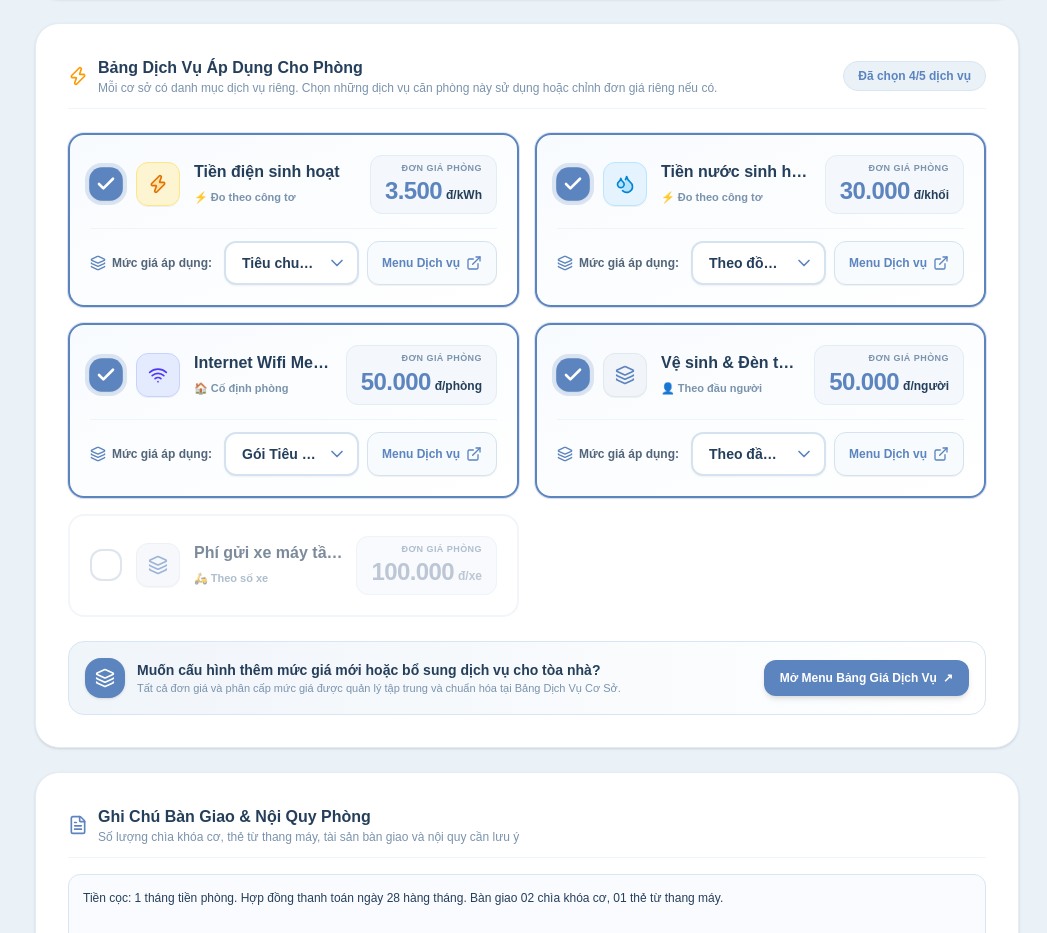
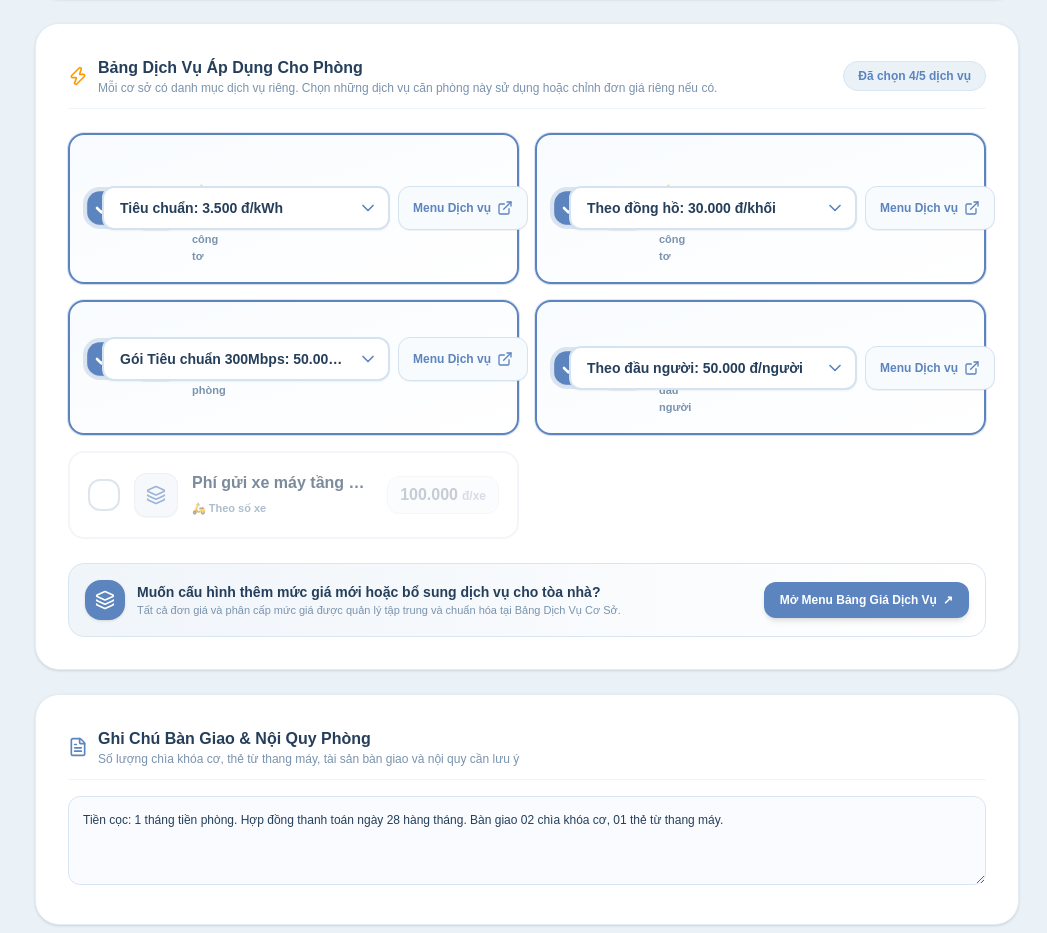
Before and after one commit to ngocnh05/honu_home, a Next.js app: page /rooms/create in a window 1280 px wide. Shown: the part 1485-2418 px from the top of the page, without its empty margins (233-1280 px from the left). Built offline with nearby package versions, Linux system fonts and the light colour scheme.

Commit message:
refactor(rooms): streamline service card to single row by removing redundant top price box and cleaning options

```diff
--- a/src/components/rooms/create-room-view.tsx
+++ b/src/components/rooms/create-room-view.tsx
@@ -1225,14 +1225,14 @@ export function CreateRoomView() {
               return (
                 <div
                   key={srv.id}
-                  className={`p-4 sm:p-5 rounded-2xl border-2 transition-all flex flex-col justify-between gap-3.5 ${
+                  className={`p-4 sm:p-4.5 rounded-2xl border-2 transition-all flex flex-col justify-between gap-3.5 ${
                     srv.selected
                       ? "border-[#5C84BE] bg-gradient-to-br from-[#F8FBFE] to-white shadow-xs ring-1 ring-[#5C84BE]/20"
                       : "border-[#EAF0F6] bg-white opacity-60 hover:opacity-100 hover:border-slate-300"
                   }`}
                 >
-                  {/* Hàng 1: Nút Checkbox to (chỉ click vào nút này hoặc icon/tiêu đề để bật/tắt), Tên dịch vụ & Giá phòng */}
-                  <div className="flex items-center justify-between gap-3">
+                  {/* Hàng 1: Nút Checkbox to, Icon to, Tên dịch vụ, và Chọn mức giá dạng Combobox to */}
+                  <div className="flex flex-col sm:flex-row sm:items-center justify-between gap-3.5">
                     <div className="flex items-center gap-3.5 min-w-0">
                       {/* Nút Checkbox to rõ: Bấm trực tiếp vào đây để bật/tắt dịch vụ */}
                       <button
@@ -1293,41 +1293,11 @@ export function CreateRoomView() {
                       </div>
                     </div>
 
-                    {/* Hiển thị Giá tiền Đang Áp Dụng (To, Đậm, Sắc Nét, Không lặp thừa) */}
-                    <div className="flex flex-col items-end text-right shrink-0 bg-[#F4F8FC] px-3.5 py-1.5 rounded-xl border border-[#E3EDF6]">
-                      <span className="text-[9px] font-extrabold text-[#7A93AD] uppercase tracking-wider">
-                        Đơn giá phòng
-                      </span>
-                      <div className="flex items-baseline gap-1">
-                        <span
-                          className={`text-lg sm:text-2xl font-black font-mono tracking-tight ${
-                            srv.selected ? "text-[#5C84BE]" : "text-slate-400"
-                          }`}
-                        >
-                          {formatPrice(srv.price)}
-                        </span>
-                        <span
-                          className={`text-xs font-black ${
-                            srv.selected ? "text-[#253F5B]" : "text-slate-400"
-                          }`}
-                        >
-                          {srv.unit}
-                        </span>
-                      </div>
-                    </div>
-                  </div>
-
-                  {/* Hàng 2: COMBOBOX Chọn Gói Giá To Rõ & Nút Sang Menu Dịch vụ */}
+                    {/* Vùng chọn mức giá Combobox TO hoặc hiển thị đơn giá chuẩn khi không có nhiều gói */}
                     {srv.selected && srv.priceOptions && srv.priceOptions.length > 0 ? (
-                    <div className="pt-3 border-t border-[#EDF4FA] flex flex-col sm:flex-row sm:items-center justify-between gap-3">
-                      <div className="flex items-center gap-1.5 text-xs font-bold text-[#526579] shrink-0">
-                        <Layers className="w-4 h-4 text-[#5C84BE]" />
-                        <span>Mức giá áp dụng:</span>
-                      </div>
-
-                      <div className="flex items-center gap-2 flex-1 sm:justify-end">
-                        {/* Combobox TO, RỘNG, DỄ NHÌN VÀ DỄ BẤM */}
-                        <div className="relative flex-1 sm:max-w-md">
+                      <div className="flex items-center gap-2 w-full sm:w-auto shrink-0 justify-end">
+                        {/* Combobox TO, RỘNG, DỄ BẤM - KHÔNG BỊ TRÙNG LẶP */}
+                        <div className="relative w-full sm:w-72">
                           <select
                             value={srv.selectedOptionId || srv.priceOptions[0]?.id}
                             onChange={(e) => handleServiceOptionChange(srv.id, e.target.value)}
@@ -1335,7 +1305,7 @@ export function CreateRoomView() {
                           >
                             {srv.priceOptions.map((opt) => (
                               <option key={opt.id} value={opt.id} className="py-1">
-                                {opt.label} • {opt.price.toLocaleString("vi-VN")} {opt.unit}
+                                {opt.label}: {opt.price.toLocaleString("vi-VN")} {opt.unit}
                               </option>
                             ))}
                           </select>
@@ -1353,23 +1323,37 @@ export function CreateRoomView() {
                           <ExternalLink className="w-4 h-4" />
                         </Link>
                       </div>
+                    ) : srv.selected ? (
+                      <div className="flex items-center gap-3 shrink-0 self-end sm:self-center">
+                        <div className="flex items-baseline gap-1 bg-[#F4F8FC] px-3.5 py-2 rounded-xl border border-[#E3EDF6]">
+                          <span className="text-base sm:text-lg font-black font-mono text-[#5C84BE]">
+                            {formatPrice(srv.price)}
+                          </span>
+                          <span className="text-xs font-black text-[#253F5B]">
+                            {srv.unit}
+                          </span>
                         </div>
-                  ) : srv.selected ? (
-                    <div className="pt-2.5 border-t border-[#EDF4FA] flex items-center justify-between text-xs text-[#7A93AD]">
-                      <span className="text-[11px] flex items-center gap-1.5 font-semibold text-slate-500">
-                        <Check className="w-4 h-4 text-emerald-600" />
-                        <span>Áp dụng mức giá mặc định của cơ sở</span>
-                      </span>
                         <Link
                           href="/services"
                           target="_blank"
-                        className="text-[11px] text-[#5C84BE] hover:underline font-bold flex items-center gap-1"
+                          className="h-10 px-3 rounded-xl border border-[#D5E3F0] bg-[#F8FBFE] hover:bg-[#EDF4FA] text-[#5C84BE] text-xs font-bold shrink-0 flex items-center gap-1 transition-colors"
                         >
-                        <span>Sửa tại Menu Dịch vụ</span>
+                          <span>Menu Dịch vụ</span>
                           <ExternalLink className="w-3.5 h-3.5" />
                         </Link>
                       </div>
-                  ) : null}
+                    ) : (
+                      /* Khi chưa chọn: hiển thị mờ đơn vị cơ sở */
+                      <div className="flex items-baseline gap-1 bg-slate-50 px-3 py-1.5 rounded-xl border border-slate-200 opacity-60 shrink-0 self-end sm:self-center">
+                        <span className="text-sm sm:text-base font-bold font-mono text-slate-500">
+                          {formatPrice(srv.price)}
+                        </span>
+                        <span className="text-xs font-bold text-slate-400">
+                          {srv.unit}
+                        </span>
+                      </div>
+                    )}
+                  </div>
                 </div>
               );
             })}
--- a/src/components/rooms/edit-room-view.tsx
+++ b/src/components/rooms/edit-room-view.tsx
@@ -1275,14 +1275,14 @@ export function EditRoomView({ room }: EditRoomViewProps) {
               return (
                 <div
                   key={srv.id}
-                  className={`p-4 sm:p-5 rounded-2xl border-2 transition-all flex flex-col justify-between gap-3.5 ${
+                  className={`p-4 sm:p-4.5 rounded-2xl border-2 transition-all flex flex-col justify-between gap-3.5 ${
                     srv.selected
                       ? "border-[#5C84BE] bg-gradient-to-br from-[#F8FBFE] to-white shadow-xs ring-1 ring-[#5C84BE]/20"
                       : "border-[#EAF0F6] bg-white opacity-60 hover:opacity-100 hover:border-slate-300"
                   }`}
                 >
-                  {/* Hàng 1: Nút Checkbox to (chỉ click vào nút này hoặc icon/tiêu đề để bật/tắt), Tên dịch vụ & Giá phòng */}
-                  <div className="flex items-center justify-between gap-3">
+                  {/* Hàng 1: Nút Checkbox to, Icon to, Tên dịch vụ, và Chọn mức giá dạng Combobox to */}
+                  <div className="flex flex-col sm:flex-row sm:items-center justify-between gap-3.5">
                     <div className="flex items-center gap-3.5 min-w-0">
                       {/* Nút Checkbox to rõ: Bấm trực tiếp vào đây để bật/tắt dịch vụ */}
                       <button
@@ -1343,41 +1343,11 @@ export function EditRoomView({ room }: EditRoomViewProps) {
                       </div>
                     </div>
 
-                    {/* Hiển thị Giá tiền Đang Áp Dụng (To, Đậm, Sắc Nét, Không lặp thừa) */}
-                    <div className="flex flex-col items-end text-right shrink-0 bg-[#F4F8FC] px-3.5 py-1.5 rounded-xl border border-[#E3EDF6]">
-                      <span className="text-[9px] font-extrabold text-[#7A93AD] uppercase tracking-wider">
-                        Đơn giá phòng
-                      </span>
-                      <div className="flex items-baseline gap-1">
-                        <span
-                          className={`text-lg sm:text-2xl font-black font-mono tracking-tight ${
-                            srv.selected ? "text-[#5C84BE]" : "text-slate-400"
-                          }`}
-                        >
-                          {formatPrice(srv.price)}
-                        </span>
-                        <span
-                          className={`text-xs font-black ${
-                            srv.selected ? "text-[#253F5B]" : "text-slate-400"
-                          }`}
-                        >
-                          {srv.unit}
-                        </span>
-                      </div>
-                    </div>
-                  </div>
-
-                  {/* Hàng 2: COMBOBOX Chọn Gói Giá To Rõ & Nút Sang Menu Dịch vụ */}
+                    {/* Vùng chọn mức giá Combobox TO hoặc hiển thị đơn giá chuẩn khi không có nhiều gói */}
                     {srv.selected && srv.priceOptions && srv.priceOptions.length > 0 ? (
-                    <div className="pt-3 border-t border-[#EDF4FA] flex flex-col sm:flex-row sm:items-center justify-between gap-3">
-                      <div className="flex items-center gap-1.5 text-xs font-bold text-[#526579] shrink-0">
-                        <Layers className="w-4 h-4 text-[#5C84BE]" />
-                        <span>Mức giá áp dụng:</span>
-                      </div>
-
-                      <div className="flex items-center gap-2 flex-1 sm:justify-end">
-                        {/* Combobox TO, RỘNG, DỄ NHÌN VÀ DỄ BẤM */}
-                        <div className="relative flex-1 sm:max-w-md">
+                      <div className="flex items-center gap-2 w-full sm:w-auto shrink-0 justify-end">
+                        {/* Combobox TO, RỘNG, DỄ BẤM - KHÔNG BỊ TRÙNG LẶP */}
+                        <div className="relative w-full sm:w-72">
                           <select
                             value={srv.selectedOptionId || srv.priceOptions[0]?.id}
                             onChange={(e) => handleServiceOptionChange(srv.id, e.target.value)}
@@ -1385,7 +1355,7 @@ export function EditRoomView({ room }: EditRoomViewProps) {
                           >
                             {srv.priceOptions.map((opt) => (
                               <option key={opt.id} value={opt.id} className="py-1">
-                                {opt.label} • {opt.price.toLocaleString("vi-VN")} {opt.unit}
+                                {opt.label}: {opt.price.toLocaleString("vi-VN")} {opt.unit}
                               </option>
                             ))}
                           </select>
@@ -1403,23 +1373,37 @@ export function EditRoomView({ room }: EditRoomViewProps) {
                           <ExternalLink className="w-4 h-4" />
                         </Link>
                       </div>
+                    ) : srv.selected ? (
+                      <div className="flex items-center gap-3 shrink-0 self-end sm:self-center">
+                        <div className="flex items-baseline gap-1 bg-[#F4F8FC] px-3.5 py-2 rounded-xl border border-[#E3EDF6]">
+                          <span className="text-base sm:text-lg font-black font-mono text-[#5C84BE]">
+                            {formatPrice(srv.price)}
+                          </span>
+                          <span className="text-xs font-black text-[#253F5B]">
+                            {srv.unit}
+                          </span>
                         </div>
-                  ) : srv.selected ? (
-                    <div className="pt-2.5 border-t border-[#EDF4FA] flex items-center justify-between text-xs text-[#7A93AD]">
-                      <span className="text-[11px] flex items-center gap-1.5 font-semibold text-slate-500">
-                        <Check className="w-4 h-4 text-emerald-600" />
-                        <span>Áp dụng mức giá mặc định của cơ sở</span>
-                      </span>
                         <Link
                           href="/services"
                           target="_blank"
-                        className="text-[11px] text-[#5C84BE] hover:underline font-bold flex items-center gap-1"
+                          className="h-10 px-3 rounded-xl border border-[#D5E3F0] bg-[#F8FBFE] hover:bg-[#EDF4FA] text-[#5C84BE] text-xs font-bold shrink-0 flex items-center gap-1 transition-colors"
                         >
-                        <span>Sửa tại Menu Dịch vụ</span>
+                          <span>Menu Dịch vụ</span>
                           <ExternalLink className="w-3.5 h-3.5" />
                         </Link>
                       </div>
-                  ) : null}
+                    ) : (
+                      /* Khi chưa chọn: hiển thị mờ đơn vị cơ sở */
+                      <div className="flex items-baseline gap-1 bg-slate-50 px-3 py-1.5 rounded-xl border border-slate-200 opacity-60 shrink-0 self-end sm:self-center">
+                        <span className="text-sm sm:text-base font-bold font-mono text-slate-500">
+                          {formatPrice(srv.price)}
+                        </span>
+                        <span className="text-xs font-bold text-slate-400">
+                          {srv.unit}
+                        </span>
+                      </div>
+                    )}
+                  </div>
                 </div>
               );
             })}
--- a/src/lib/mock-data/services.ts
+++ b/src/lib/mock-data/services.ts
@@ -92,9 +92,9 @@ export const initialServices: ServiceItem[] = [
     isMandatory: false,
     appliedRoomsCount: 38,
     priceOptions: [
-      { id: "opt_cg_xe_1", label: "Xe số / Xe ga thường (100.000 đ/xe)", price: 100000, unit: "đ/xe", type: "per_vehicle", isDefault: true },
-      { id: "opt_cg_xe_2", label: "Xe điện có sạc qua đêm (150.000 đ/xe)", price: 150000, unit: "đ/xe", type: "per_vehicle" },
-      { id: "opt_cg_xe_3", label: "Xe thứ 2 ưu đãi (80.000 đ/xe)", price: 80000, unit: "đ/xe", type: "per_vehicle" },
+      { id: "opt_cg_xe_1", label: "Xe số / Xe ga thường", price: 100000, unit: "đ/xe", type: "per_vehicle", isDefault: true },
+      { id: "opt_cg_xe_2", label: "Xe điện có sạc qua đêm", price: 150000, unit: "đ/xe", type: "per_vehicle" },
+      { id: "opt_cg_xe_3", label: "Xe thứ 2 ưu đãi", price: 80000, unit: "đ/xe", type: "per_vehicle" },
     ],
   },
 
@@ -113,9 +113,9 @@ export const initialServices: ServiceItem[] = [
     isMandatory: true,
     appliedRoomsCount: 30,
     priceOptions: [
-      { id: "opt_md_dien_1", label: "Tiêu chuẩn (3.800 đ/kWh)", price: 3800, unit: "đ/kWh", type: "meter", isDefault: true },
-      { id: "opt_md_dien_2", label: "Ưu đãi dài hạn (3.500 đ/kWh)", price: 3500, unit: "đ/kWh", type: "meter" },
-      { id: "opt_md_dien_3", label: "Khoán trọn gói (400.000 đ/phòng)", price: 400000, unit: "đ/phòng", type: "per_room" },
+      { id: "opt_md_dien_1", label: "Tiêu chuẩn", price: 3800, unit: "đ/kWh", type: "meter", isDefault: true },
+      { id: "opt_md_dien_2", label: "Ưu đãi dài hạn", price: 3500, unit: "đ/kWh", type: "meter" },
+      { id: "opt_md_dien_3", label: "Khoán trọn gói", price: 400000, unit: "đ/phòng", type: "per_room" },
     ],
   },
   {
@@ -132,8 +132,8 @@ export const initialServices: ServiceItem[] = [
     isMandatory: true,
     appliedRoomsCount: 30,
     priceOptions: [
-      { id: "opt_md_nuoc_1", label: "Theo đồng hồ (35.000 đ/khối)", price: 35000, unit: "đ/khối", type: "meter", isDefault: true },
-      { id: "opt_md_nuoc_2", label: "Khoán theo người (120.000 đ/người)", price: 120000, unit: "đ/người", type: "per_person" },
+      { id: "opt_md_nuoc_1", label: "Theo đồng hồ", price: 35000, unit: "đ/khối", type: "meter", isDefault: true },
+      { id: "opt_md_nuoc_2", label: "Khoán theo người", price: 120000, unit: "đ/người", type: "per_person" },
     ],
   },
   {
@@ -150,8 +150,8 @@ export const initialServices: ServiceItem[] = [
     isMandatory: true,
     appliedRoomsCount: 30,
     priceOptions: [
-      { id: "opt_md_wifi_1", label: "Gói Tiêu chuẩn (60.000 đ/phòng)", price: 60000, unit: "đ/phòng", type: "per_room", isDefault: true },
-      { id: "opt_md_wifi_2", label: "Miễn phí (Ưu đãi)", price: 0, unit: "đ/phòng", type: "per_room" },
+      { id: "opt_md_wifi_1", label: "Gói Tiêu chuẩn", price: 60000, unit: "đ/phòng", type: "per_room", isDefault: true },
+      { id: "opt_md_wifi_2", label: "Miễn phí (Ưu đãi hợp đồng)", price: 0, unit: "đ/phòng", type: "per_room" },
     ],
   },
   {
@@ -168,8 +168,8 @@ export const initialServices: ServiceItem[] = [
     isMandatory: true,
     appliedRoomsCount: 30,
     priceOptions: [
-      { id: "opt_md_vs_1", label: "Theo đầu người (60.000 đ/người)", price: 60000, unit: "đ/người", type: "per_person", isDefault: true },
-      { id: "opt_md_vs_2", label: "Trọn gói phòng (120.000 đ/phòng)", price: 120000, unit: "đ/phòng", type: "per_room" },
+      { id: "opt_md_vs_1", label: "Theo đầu người", price: 60000, unit: "đ/người", type: "per_person", isDefault: true },
+      { id: "opt_md_vs_2", label: "Trọn gói phòng", price: 120000, unit: "đ/phòng", type: "per_room" },
     ],
   },
   {
@@ -186,8 +186,8 @@ export const initialServices: ServiceItem[] = [
     isMandatory: false,
     appliedRoomsCount: 18,
     priceOptions: [
-      { id: "opt_md_mg_1", label: "Không giới hạn lượt (70.000 đ/người)", price: 70000, unit: "đ/người", type: "per_person", isDefault: true },
-      { id: "opt_md_mg_2", label: "Trọn gói phòng (120.000 đ/phòng)", price: 120000, unit: "đ/phòng", type: "per_room" },
+      { id: "opt_md_mg_1", label: "Không giới hạn lượt", price: 70000, unit: "đ/người", type: "per_person", isDefault: true },
+      { id: "opt_md_mg_2", label: "Trọn gói phòng", price: 120000, unit: "đ/phòng", type: "per_room" },
     ],
   },
   {
@@ -204,8 +204,8 @@ export const initialServices: ServiceItem[] = [
     isMandatory: false,
     appliedRoomsCount: 25,
     priceOptions: [
-      { id: "opt_md_xe_1", label: "Xe máy tiêu chuẩn (120.000 đ/xe)", price: 120000, unit: "đ/xe", type: "per_vehicle", isDefault: true },
-      { id: "opt_md_xe_2", label: "Xe máy điện sạc (160.000 đ/xe)", price: 160000, unit: "đ/xe", type: "per_vehicle" },
+      { id: "opt_md_xe_1", label: "Xe máy tiêu chuẩn", price: 120000, unit: "đ/xe", type: "per_vehicle", isDefault: true },
+      { id: "opt_md_xe_2", label: "Xe máy điện sạc", price: 160000, unit: "đ/xe", type: "per_vehicle" },
     ],
   },
   {
@@ -222,8 +222,8 @@ export const initialServices: ServiceItem[] = [
     isMandatory: false,
     appliedRoomsCount: 4,
     priceOptions: [
-      { id: "opt_md_oto_1", label: "Xe 4-5 chỗ (1.200.000 đ/tháng)", price: 1200000, unit: "đ/xe", type: "per_vehicle", isDefault: true },
-      { id: "opt_md_oto_2", label: "Xe 7 chỗ / Bán tải (1.500.000 đ/tháng)", price: 1500000, unit: "đ/xe", type: "per_vehicle" },
+      { id: "opt_md_oto_1", label: "Xe 4-5 chỗ", price: 1200000, unit: "đ/xe", type: "per_vehicle", isDefault: true },
+      { id: "opt_md_oto_2", label: "Xe 7 chỗ / Bán tải", price: 1500000, unit: "đ/xe", type: "per_vehicle" },
     ],
   },
 
@@ -242,8 +242,8 @@ export const initialServices: ServiceItem[] = [
     isMandatory: true,
     appliedRoomsCount: 20,
     priceOptions: [
-      { id: "opt_cl_dien_1", label: "Tiêu chuẩn (4.000 đ/kWh)", price: 4000, unit: "đ/kWh", type: "meter", isDefault: true },
-      { id: "opt_cl_dien_2", label: "Ưu đãi dài hạn (3.800 đ/kWh)", price: 3800, unit: "đ/kWh", type: "meter" },
+      { id: "opt_cl_dien_1", label: "Tiêu chuẩn", price: 4000, unit: "đ/kWh", type: "meter", isDefault: true },
+      { id: "opt_cl_dien_2", label: "Ưu đãi dài hạn", price: 3800, unit: "đ/kWh", type: "meter" },
     ],
   },
   {
@@ -260,8 +260,8 @@ export const initialServices: ServiceItem[] = [
     isMandatory: true,
     appliedRoomsCount: 20,
     priceOptions: [
-      { id: "opt_cl_nuoc_1", label: "Khoán theo người (100.000 đ/người)", price: 100000, unit: "đ/người", type: "per_person", isDefault: true },
-      { id: "opt_cl_nuoc_2", label: "Trọn gói phòng (150.000 đ/phòng)", price: 150000, unit: "đ/phòng", type: "per_room" },
+      { id: "opt_cl_nuoc_1", label: "Khoán theo người", price: 100000, unit: "đ/người", type: "per_person", isDefault: true },
+      { id: "opt_cl_nuoc_2", label: "Trọn gói phòng", price: 150000, unit: "đ/phòng", type: "per_room" },
     ],
   },
   {
@@ -278,8 +278,8 @@ export const initialServices: ServiceItem[] = [
     isMandatory: true,
     appliedRoomsCount: 20,
     priceOptions: [
-      { id: "opt_cl_wifi_1", label: "Gói Tiêu chuẩn (50.000 đ/phòng)", price: 50000, unit: "đ/phòng", type: "per_room", isDefault: true },
-      { id: "opt_cl_wifi_2", label: "Miễn phí (0 đ)", price: 0, unit: "đ/phòng", type: "per_room" },
+      { id: "opt_cl_wifi_1", label: "Gói Tiêu chuẩn", price: 50000, unit: "đ/phòng", type: "per_room", isDefault: true },
+      { id: "opt_cl_wifi_2", label: "Miễn phí", price: 0, unit: "đ/phòng", type: "per_room" },
     ],
   },
   {
@@ -296,8 +296,8 @@ export const initialServices: ServiceItem[] = [
     isMandatory: true,
     appliedRoomsCount: 20,
     priceOptions: [
-      { id: "opt_cl_vs_1", label: "Theo người (50.000 đ/người)", price: 50000, unit: "đ/người", type: "per_person", isDefault: true },
-      { id: "opt_cl_vs_2", label: "Trọn gói phòng (100.000 đ/phòng)", price: 100000, unit: "đ/phòng", type: "per_room" },
+      { id: "opt_cl_vs_1", label: "Theo người", price: 50000, unit: "đ/người", type: "per_person", isDefault: true },
+      { id: "opt_cl_vs_2", label: "Trọn gói phòng", price: 100000, unit: "đ/phòng", type: "per_room" },
     ],
   },
   {
@@ -314,8 +314,8 @@ export const initialServices: ServiceItem[] = [
     isMandatory: false,
     appliedRoomsCount: 16,
     priceOptions: [
-      { id: "opt_cl_xe_1", label: "Xe máy tiêu chuẩn (100.000 đ/xe)", price: 100000, unit: "đ/xe", type: "per_vehicle", isDefault: true },
-      { id: "opt_cl_xe_2", label: "Xe điện có sạc (150.000 đ/xe)", price: 150000, unit: "đ/xe", type: "per_vehicle" },
+      { id: "opt_cl_xe_1", label: "Xe máy tiêu chuẩn", price: 100000, unit: "đ/xe", type: "per_vehicle", isDefault: true },
+      { id: "opt_cl_xe_2", label: "Xe điện có sạc", price: 150000, unit: "đ/xe", type: "per_vehicle" },
     ],
   },
 ];
```
Lines whose indentation alone changed are shown as unchanged.
